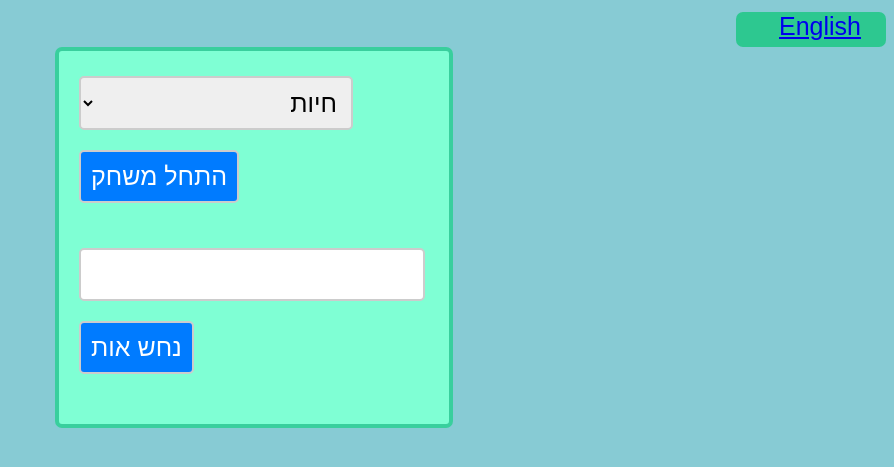
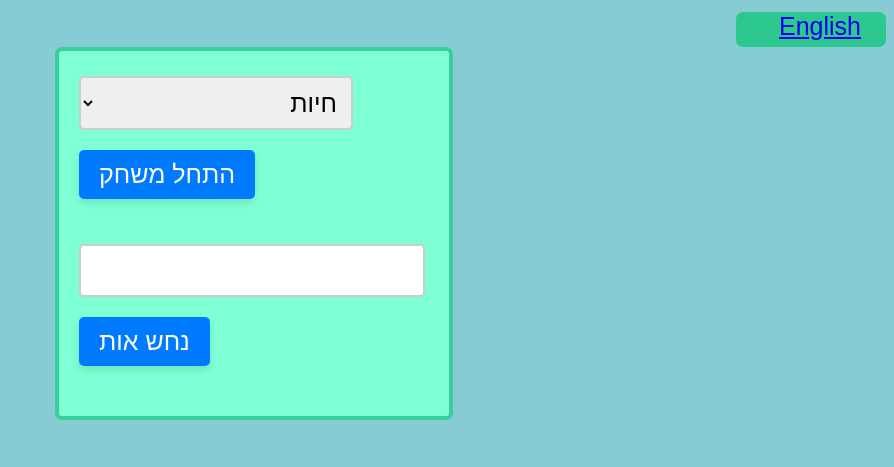
Before and after one commit to iyar620/-, a plain HTML site: page index2.html in a window 1280 px wide. Shown: the part 113-580 px from the top of the page, without its empty margins (386-1280 px from the left). Drawn offline with Linux system fonts and the light colour scheme; a web font is replaced by a local one.

Commit message:
Update style2.css

```diff
--- a/style2.css
+++ b/style2.css
@@ -75,17 +75,24 @@ select:focus, button:focus, input[type="text"]:focus {
 button {
     background-color: #007BFF;
     color: #fff;
+    padding: 10px 20px;
+    border: none;
+    border-radius: 5px;
     cursor: pointer;
-    transition: background-color 0.3s ease;
+    font-size: 1em;
+    transition: all 0.3s ease;
+    box-shadow: 0 4px 6px rgba(0, 0, 0, 0.1);
 }
 
 button:hover {
     background-color: #0056b3;
+    box-shadow: 0 6px 8px rgba(0, 0, 0, 0.2);
 }
 
-button:disabled {
-    background-color: #ccc;
-    cursor: not-allowed;
+button:active {
+    background-color: #004494;
+    box-shadow: 0 2px 4px rgba(0, 0, 0, 0.2);
+    transform: translateY(2px);
 }
 
 pre#hangman {
```
